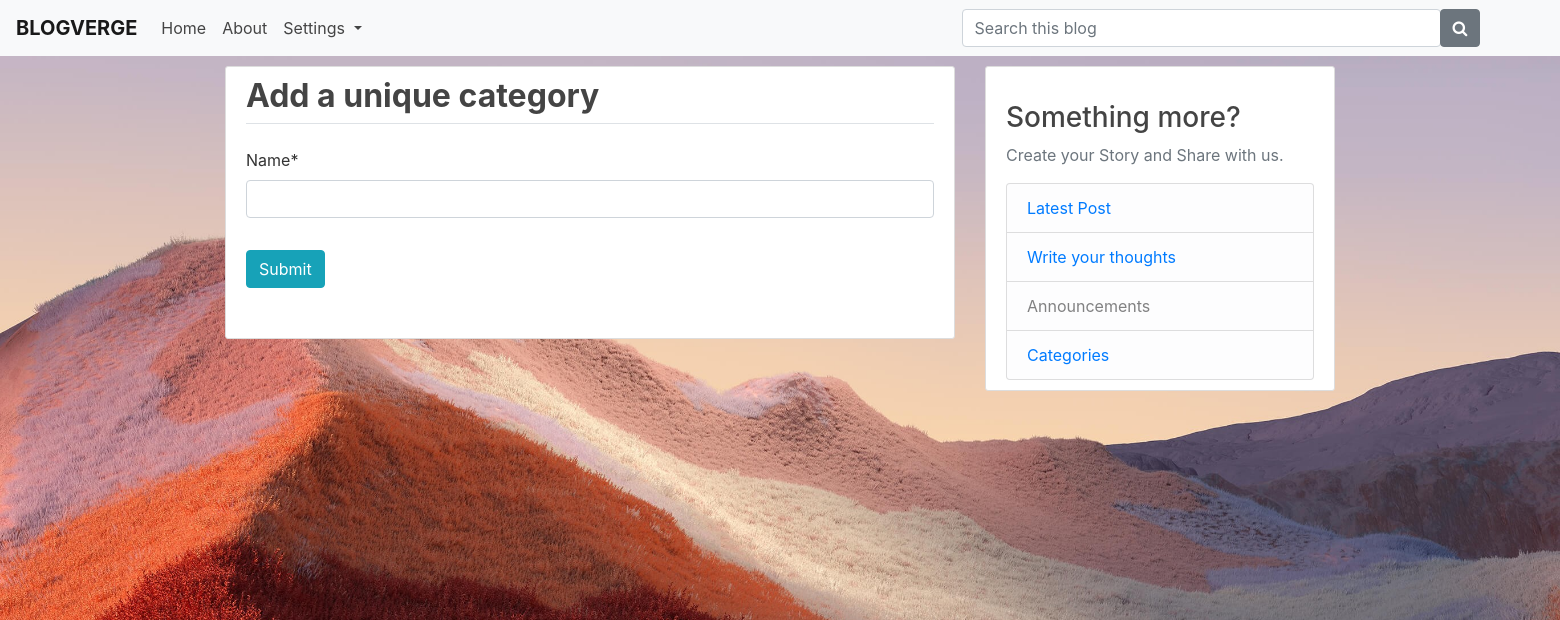
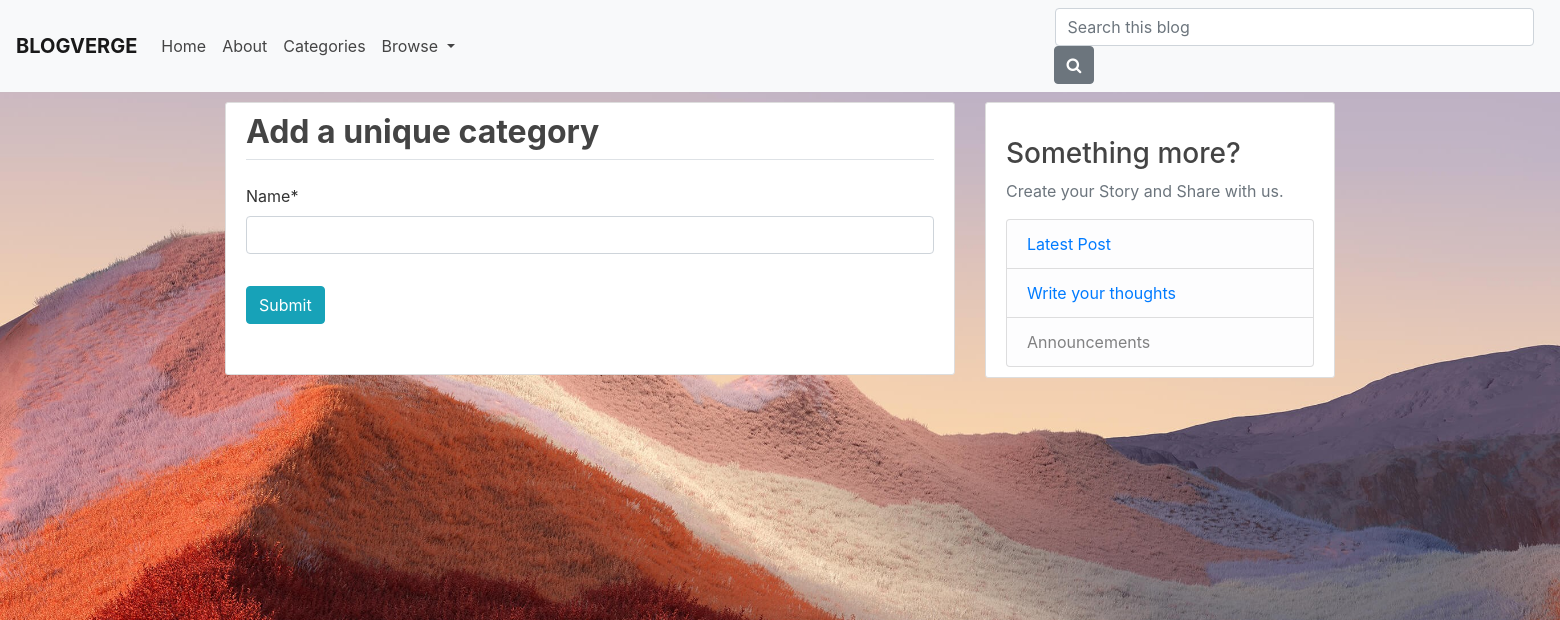
Before and after one commit to Chandlerrrr/Blogverge, a Django app: page /post/ in a window 1560 px wide. Shown: the top 620 px of the page. Run offline with Django 3.2, Linux system fonts and the light colour scheme; some libraries are stand-ins or nearby versions.

Commit message:
changing category position

```diff
--- a/Blog/templates/base.html
+++ b/Blog/templates/base.html
@@ -34,15 +34,18 @@
           <li class="nav-item">
             <a class="nav-link" href="{% url 'blog-about' %}">About</a>
           </li>
+            <li class="nav-item">
+            <a class="nav-link" href="{% url 'add-category' %}">Categories</a>
+            </li>
           <li class="nav-item dropdown">
             <a class="nav-link dropdown-toggle" href="#" id="navbarDropdown" role="button" data-toggle="dropdown" aria-haspopup="true" aria-expanded="false">
-              Settings
+              Browse
             </a>
             <div class="dropdown-menu" aria-labelledby="navbarDropdown">
                 {% if user.is_authenticated %}
+                    <a class="dropdown-item" href="{% url 'post-create' %}">Write Post</a>
                     <a class="dropdown-item" href="{% url 'logout' %}">Logout</a>
                     <a class="dropdown-item" href="{% url 'profile' %}">Profile</a>
-                    <a class="dropdown-item" href="{% url 'post-create' %}">Write Post</a>
                 {% else %}
                     <a class="dropdown-item" href="{% url 'login' %}">LogIn</a>
                     <a class="dropdown-item" href="{% url 'register' %}">SignUp</a>
@@ -89,7 +92,6 @@
                 <li class="list-group-item list-group-item-light"><a href="{% url 'blog-home' %}">Latest Post</a></li>
                 <li class="list-group-item list-group-item-light"><a href="{% url 'post-create' %}">Write your thoughts</a></li>
                 <li class="list-group-item list-group-item-light">Announcements</li>
-                <li class="list-group-item list-group-item-light"><a href="{% url 'add-category' %}">Categories</a></li>
               </ul>
           </div>
         </div>
```
